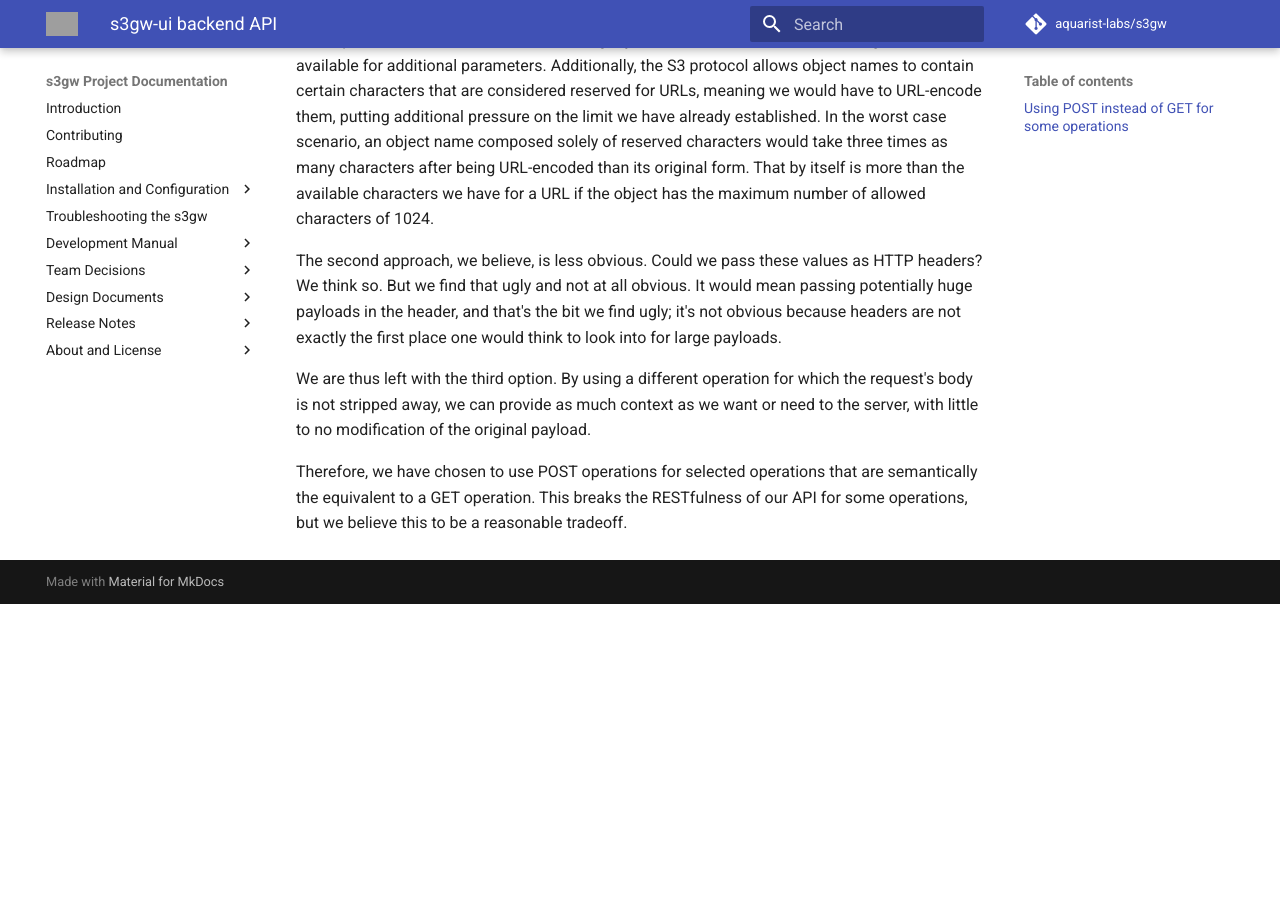
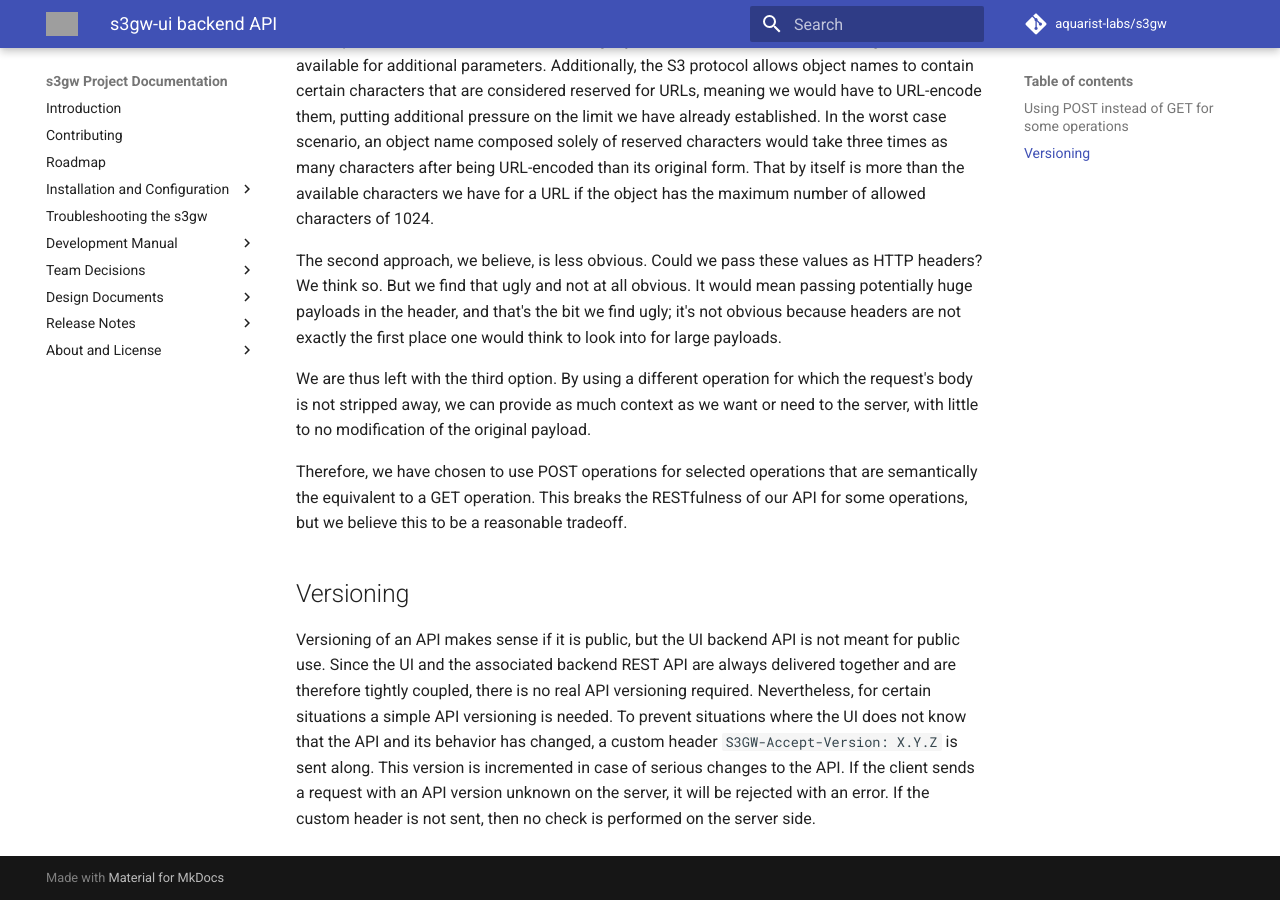
Before and after one commit to s3gw-tech/s3gw, an MkDocs documentation site: the page built from docs/decisions/0014-ui-backend-api.md, in a window 1280 px wide and 900 px high, scrolled down 709 px. Built offline with MkDocs 1.6.1 and Material for MkDocs 9.7.7, drawn with Linux system fonts in a browser that asks for light colours; comment, search, counter and statistics services are not loaded; before the commit the page ends 1313 px from its top, so only the background shows below that; grey boxes are pictures that could not be loaded.

Commit message:
Add decision about versioning of the UI REST API
Signed-off-by: Volker Theile <vtheile@suse.com>

```diff
--- a/docs/decisions/0014-ui-backend-api.md
+++ b/docs/decisions/0014-ui-backend-api.md
@@ -49,6 +49,20 @@ Therefore, we have chosen to use POST operations for selected operations that
 are semantically the equivalent to a GET operation. This breaks the RESTfulness
 of our API for some operations, but we believe this to be a reasonable tradeoff.
 
+## Versioning
+
+Versioning of an API makes sense if it is public, but the UI backend API is
+not meant for public use. Since the UI and the associated backend REST API
+are always delivered together and are therefore tightly coupled, there is no
+real API versioning required. Nevertheless, for certain situations a simple
+API versioning is needed.
+To prevent situations where the UI does not know that the API and its behavior
+has changed, a custom header `S3GW-Accept-Version: X.Y.Z` is sent along.
+This  version is incremented in case of serious changes to the API. If the
+client sends a request with an API version unknown on the server, it will be
+rejected with an error. If the custom header is not sent, then no check is
+performed on the server side.
+
 [1]: https://developer.mozilla.org/en-US/docs/Web/API/XMLHttpRequest/send
 [2]: https://developer.mozilla.org/en-US/docs/Web/HTTP/Methods/GET
 [3]: https://xhr.spec.whatwg.org/#the-send()-method
```
